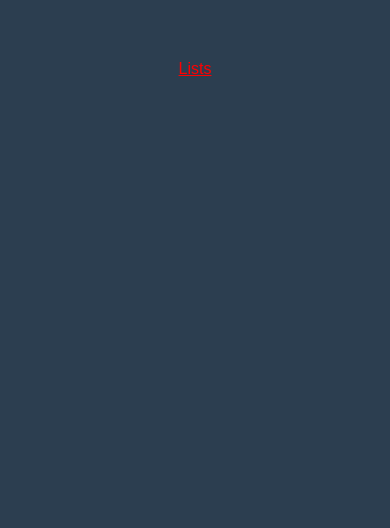
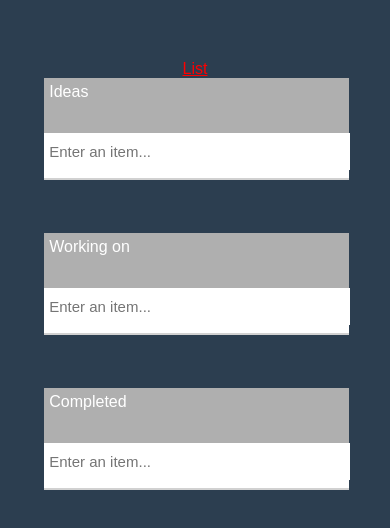
Before and after one commit to kennerhartman/todo-list-app, a Vue app: page / in a window 390 px wide. Shown: the top 528 px of the page. Built offline with nearby package versions, Linux system fonts and the light colour scheme; a web font is replaced by a local one.

Commit message:
- Added a delete icon - Styled it so smaller screen can view lists properly

```diff
--- a/src/components/CompletedList.vue
+++ b/src/components/CompletedList.vue
@@ -13,7 +13,10 @@
             v-for='(completedItem, index) in completedItems'
             :key='completedItem'
             >
-            <p class="global-p card"><span @click="removeItem(index)">x</span> {{ completedItem }} </p>
+            <p class="global-p card">
+                <span @click="removeItem(index)"><img src="@/assets/trash-icon.png" class="trash-icon"></span>
+                {{ completedItem }}
+            </p>
         </div>
     </div>
 </template>
@@ -60,11 +63,6 @@
 </script>
 
 <style>
-.idea-wrapper {
-    background: white;
-    width: 101.2%;
-}
-
 span {
     cursor: pointer;
 }
--- a/src/components/IdeaList.vue
+++ b/src/components/IdeaList.vue
@@ -13,7 +13,11 @@
             v-for='(ideaItem, index) in ideaItems'
             :key='ideaItem'
             >
-            <p class="global-p card"><span @click="removeItem(index)">x</span> {{ ideaItem }} </p>
+            <p class="global-p card">
+                <span @click="removeItem(index)"><img src="@/assets/trash-icon.png" class="trash-icon"></span>
+                {{ ideaItem }}
+            </p>
+
         </div>
     </div>
 </template>
@@ -23,7 +27,9 @@
         name: 'UserInput',
         props: [],
         data () {
+
             return {
+                deleteIcon: '@/assets/trash-icon.png',
                 ideaItems: [],
                 ideaItem: ""
             }
@@ -60,11 +66,6 @@
 </script>
 
 <style>
-.idea-wrapper {
-    background: white;
-    width: 101.2%;
-}
-
 span {
     cursor: pointer;
 }
--- a/src/components/WorkingOnList.vue
+++ b/src/components/WorkingOnList.vue
@@ -14,7 +14,10 @@
             v-for='(workingOnItem, index) in workingOnItems'
             :key='workingOnItem'
         >
-            <p class="global-p"><span @click="removeItem(index)">x</span> {{ workingOnItem }} </p>
+            <p class="global-p">
+                <span @click="removeItem(index)"><img src="@/assets/trash-icon.png" class="trash-icon"></span>
+                {{ workingOnItem }}
+            </p>
         </div>
     </div>
 </template>
--- a/src/views/HomePage.vue
+++ b/src/views/HomePage.vue
@@ -1,15 +1,112 @@
 <template>
-    <div>
-        <router-link to="/lists">Lists</router-link>
+
+    <router-link to="/lists">List</router-link>
+
+    <div class="wrapper">
+
+
+
+        <div>
+            <ListHeader title="Ideas" />
+            <IdeaList class="list" />
+        </div>
+
+        <div>
+            <ListHeader title="Working on" />
+            <WorkingOnList class="list"/>
+        </div>
+
+        <div>
+            <ListHeader title="Completed" />
+            <CompletedList class="list"/>
+        </div>
     </div>
+
 </template>
 
 <script>
+import ListHeader from '@/components/ListHeader.vue'
+import IdeaList from '@/components/IdeaList.vue'
+import WorkingOnList from '@/components/WorkingOnList.vue'
+import CompletedList from '@/components/CompletedList.vue'
+
 
 export default {
     components: {
-
+        ListHeader,
+        WorkingOnList,
+        IdeaList,
+        CompletedList
     },
-    props: { }
+    props: [],
+    methods: { }
 }
 </script>
+
+<style>
+hr {
+    border: solid 1px rgb(209, 209, 209);
+}
+
+div {
+    overflow-wrap: break-word;
+}
+
+.list {
+    position: relative;
+    top: 55px;
+}
+
+.trash-icon {
+    position:relative;
+    bottom: 1px;
+    padding-right: 5px;
+    height: 20px;
+    float: right;
+    cursor: pointer;
+}
+
+.trash-icon:hover {
+    opacity: 0.5;
+    cursor: pointer;
+}
+
+.wrapper {
+    display: grid;
+    grid-template-columns: 1fr 1fr 1fr;
+    grid-column-gap: 3rem;
+    width: 1000px;
+    margin-left: auto;
+    margin-right: auto;
+}
+
+.global-input {
+    float: center;
+    margin: auto;
+    width: 98%;
+    border: none;
+    padding-left: 5px;
+    padding-top: 10px;
+    padding-bottom: 10px;
+    font-size: 15px;
+}
+
+.global-input:focus {
+    outline: none;
+}
+
+.global-center {
+    display: block;
+    margin-left: auto;
+    margin-right: auto;
+}
+
+.global-p {
+    position: relative;
+    text-align: left;
+    left: 25px;
+    color: black;
+    padding-bottom: 15px;
+    inline-size: 90%;
+}
+</style>
--- a/src/views/ListView.vue
+++ b/src/views/ListView.vue
@@ -3,22 +3,23 @@
     <router-link to="/">Home</router-link>
 
     <div class="wrapper">
-
-
-
-        <div>
+        <div class="container">
             <ListHeader title="Ideas" />
             <IdeaList class="list" />
         </div>
 
-        <div>
+        <div class="container">
             <ListHeader title="Working on" />
             <WorkingOnList class="list"/>
         </div>
 
-        <div>
+        <div class="container">
             <ListHeader title="Completed" />
             <CompletedList class="list"/>
+        </div>
+
+        <div>
+            <p>&nbsp;</p>
         </div>
     </div>
 
@@ -44,6 +45,29 @@ export default {
 </script>
 
 <style>
+@media only screen and (max-width: 1020px) {
+    .wrapper {
+        display: grid !important;
+        grid-template-columns: 1fr !important;
+        grid-gap: 100px !important;
+        grid-column-gap: 3rem;
+        width: 301.5px;
+    }
+
+    .container {
+        left: auto;
+        right: auto;
+    }
+
+    .global-input {
+        max-width: 315px !important;
+    }
+
+    .idea-wrapper {
+        max-width: 315px !important;
+    }
+}
+
 hr {
     border: solid 1px rgb(209, 209, 209);
 }
@@ -52,16 +76,29 @@ div {
     overflow-wrap: break-word;
 }
 
-.list {
+.container {
     position: relative;
     top: 55px;
+}
+
+.trash-icon {
+    position:relative;
+    bottom: 1px;
+    left: 20px;
+    height: 20px;
+    float: right;
+    cursor: pointer;
+}
+
+.trash-icon:hover {
+    opacity: 0.5;
+    cursor: pointer;
 }
 
 .wrapper {
     display: grid;
     grid-template-columns: 1fr 1fr 1fr;
     grid-column-gap: 3rem;
-    width: 1000px;
     margin-left: auto;
     margin-right: auto;
 }
@@ -90,9 +127,14 @@ div {
 .global-p {
     position: relative;
     text-align: left;
-    left: 25px;
+    left: 5px;
     color: black;
     padding-bottom: 15px;
     inline-size: 90%;
 }
+
+.idea-wrapper {
+    background: white;
+    width: 101.2%;
+}
 </style>
```
Also changed, not shown: src/assets/trash-icon.png (added).
